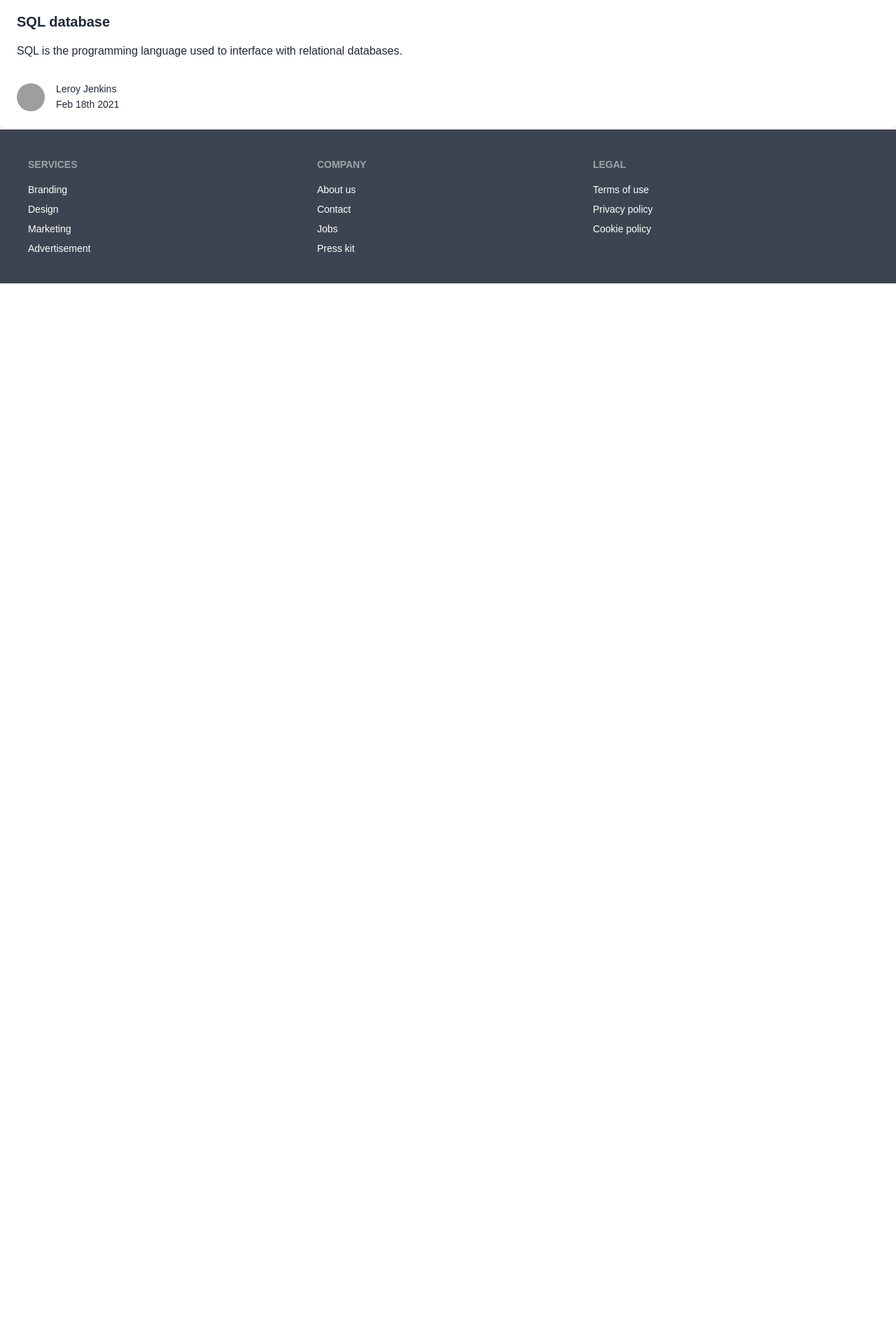
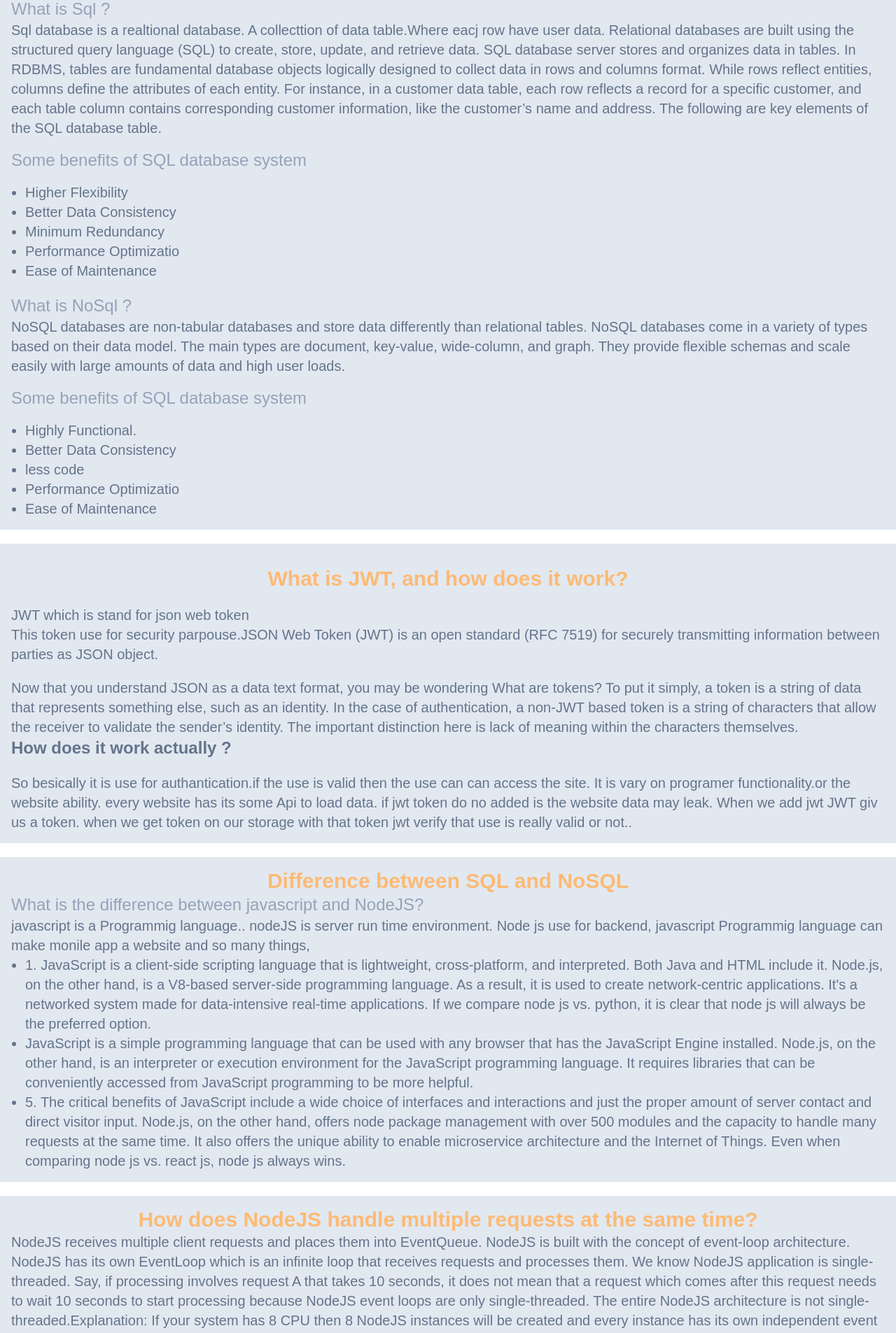
Before and after one commit to Nahid-07/Travelog-client, a React (Create React App) app: page /blog in a window 1280 px wide. Shown: the part 143-2048 px from the top of the page at 70% size. Before the commit the page ends 800 px from the top, so only its background shows below. Built offline with nearby package versions, Linux system fonts and the light colour scheme; no server answers; grey boxes are pictures that could not be loaded.

Commit message:
blog added

```diff
--- a/src/Components/Blog/Blog.js
+++ b/src/Components/Blog/Blog.js
@@ -1,22 +1,168 @@
-import React from 'react';
-import useTitle from '../hook/useTitle';
+import React from "react";
+import useTitle from "../hook/useTitle";
 
 const Blog = () => {
-    useTitle('blog')
+  useTitle("blog");
   return (
-        <div className="max-w-full p-6 overflow-hidden rounded-lg shadow dark:bg-gray-900 dark:text-gray-100">
-	<article>
-		<h2 className="text-2xl font-bold">Difference between SQL and NoSQL</h2>
-        <h2 className='text-xl mt-4 font-bold'>SQL database</h2>
-		<p className="mt-4 dark:text-gray-400">SQL is the programming language used to interface with relational databases.</p>
-		<div className="flex items-center mt-8 space-x-4">
-			<img src="https://source.unsplash.com/100x100/?portrait" alt="" className="w-10 h-10 rounded-full dark:bg-gray-500" />
     <div>
-				<h3 className="text-sm font-medium">Leroy Jenkins</h3>
-				<time datetime="2021-02-18" className="text-sm dark:text-gray-400">Feb 18th 2021</time>
+      <div className="bg-slate-200 p-4">
+        <h1 className="text-3xl font-bold text-orange-300 text-center">
+          Difference between SQL and NoSQL
+        </h1>
+        <div>
+          <p className="text-xl text-slate-500">
+            <span className="text-2xl text-slate-400 mb-4">What is Sql ?</span>{" "}
+            <br />
+            Sql database is a realtional database. A collecttion of data
+            table.Where eacj row have user data. Relational databases are built
+            using the structured query language (SQL) to create, store, update,
+            and retrieve data. SQL database server stores and organizes data in
+            tables. In RDBMS, tables are fundamental database objects logically
+            designed to collect data in rows and columns format. While rows
+            reflect entities, columns define the attributes of each entity. For
+            instance, in a customer data table, each row reflects a record for a
+            specific customer, and each table column contains corresponding
+            customer information, like the customer’s name and address. The
+            following are key elements of the SQL database table. <br />
+            <span className="text-2xl text-slate-400 block my-4">
+              Some benefits of SQL database system
+            </span>
+            <ul className="ml-5">
+              <li className="list-disc">Higher Flexibility</li>
+              <li className="list-disc">Better Data Consistency</li>
+              <li className="list-disc">Minimum Redundancy</li>
+              <li className="list-disc">Performance Optimizatio</li>
+              <li className="list-disc">Ease of Maintenance</li>
+            </ul>
+          </p>
+        </div>
+        <div>
+          <p className="text-xl text-slate-500 mt-5">
+            <span className="text-2xl text-slate-400 mb-4">
+              What is NoSql ?
+            </span>{" "}
+            <br />
+            NoSQL databases are non-tabular databases and store data differently
+            than relational tables. NoSQL databases come in a variety of types
+            based on their data model. The main types are document, key-value,
+            wide-column, and graph. They provide flexible schemas and scale
+            easily with large amounts of data and high user loads. <br />
+            <span className="text-2xl text-slate-400 block my-4">
+              Some benefits of SQL database system
+            </span>
+            <ul className="ml-5">
+              <li className="list-disc">Highly Functional.</li>
+              <li className="list-disc">Better Data Consistency</li>
+              <li className="list-disc"> less code</li>
+              <li className="list-disc">Performance Optimizatio</li>
+              <li className="list-disc">Ease of Maintenance</li>
+            </ul>
+          </p>
         </div>
       </div>
-	</article>
+      <div className="bg-slate-200 p-4 mt-5">
+        <h1 className="text-3xl font-bold text-orange-300 text-center pt-4">
+          What is JWT, and how does it work?
+        </h1>
+        <p className="text-xl text-slate-500 mt-5">
+          JWT which is stand for json web token <br />
+          This token use for security parpouse.JSON Web Token (JWT) is an open
+          standard (RFC 7519) for securely transmitting information between
+          parties as JSON object.
+        </p>
+        <p className="text-xl text-slate-500 mt-5">
+          Now that you understand JSON as a data text format, you may be
+          wondering What are tokens? To put it simply, a token is a string of
+          data that represents something else, such as an identity. In the case
+          of authentication, a non-JWT based token is a string of characters
+          that allow the receiver to validate the sender’s identity. The
+          important distinction here is lack of meaning within the characters
+          themselves.
+        </p>
+        <h1 className="text-2xl font-semibold text-slate-500">
+          How does it work actually ?
+        </h1>
+        <p className="text-xl text-slate-500 mt-5">
+          So besically it is use for authantication.if the use is valid then the
+          use can can access the site. It is vary on programer functionality.or
+          the website ability. every website has its some Api to load data. if
+          jwt token do no added is the website data may leak. When we add jwt
+          JWT giv us a token. when we get token on our storage with that token
+          jwt verify that use is really valid or not..
+        </p>
+      </div>
+      <div className="bg-slate-200 p-4 mt-5">
+        <h1 className="text-3xl font-bold text-orange-300 text-center">
+          Difference between SQL and NoSQL
+        </h1>
+        <div>
+          <p className="text-xl text-slate-500">
+            <span className="text-2xl text-slate-400 mb-4">
+              What is the difference between javascript and NodeJS?
+            </span>{" "}
+            <br />
+            javascript is a Programmig language.. nodeJS is server run time
+            environment. Node js use for backend, javascript Programmig language
+            can make monile app a website and so many things,
+            <ul className="ml-5">
+              <li className="list-disc">
+                1. JavaScript is a client-side scripting language that is
+                lightweight, cross-platform, and interpreted. Both Java and HTML
+                include it. Node.js, on the other hand, is a V8-based
+                server-side programming language. As a result, it is used to
+                create network-centric applications. It's a networked system
+                made for data-intensive real-time applications. If we compare
+                node js vs. python, it is clear that node js will always be the
+                preferred option.
+              </li>
+              <li className="list-disc">
+                JavaScript is a simple programming language that can be used
+                with any browser that has the JavaScript Engine installed.
+                Node.js, on the other hand, is an interpreter or execution
+                environment for the JavaScript programming language. It requires
+                libraries that can be conveniently accessed from JavaScript
+                programming to be more helpful.
+              </li>
+              <li className="list-disc">
+                5. The critical benefits of JavaScript include a wide choice of
+                interfaces and interactions and just the proper amount of server
+                contact and direct visitor input. Node.js, on the other hand,
+                offers node package management with over 500 modules and the
+                capacity to handle many requests at the same time. It also
+                offers the unique ability to enable microservice architecture
+                and the Internet of Things. Even when comparing node js vs.
+                react js, node js always wins.
+              </li>
+            </ul>
+          </p>
+        </div>
+      </div>
+      <div className="bg-slate-200 p-4 mt-5">
+        <h1 className="text-3xl font-bold text-orange-300 text-center">
+          How does NodeJS handle multiple requests at the same time?
+        </h1>
+        <p className="text-xl text-slate-500">
+          NodeJS receives multiple client requests and places them into
+          EventQueue. NodeJS is built with the concept of event-loop
+          architecture. NodeJS has its own EventLoop which is an infinite loop
+          that receives requests and processes them. We know NodeJS application
+          is single-threaded. Say, if processing involves request A that takes
+          10 seconds, it does not mean that a request which comes after this
+          request needs to wait 10 seconds to start processing because NodeJS
+          event loops are only single-threaded. The entire NodeJS architecture
+          is not single-threaded.Explanation: If your system has 8 CPU then 8
+          NodeJS instances will be created and every instance has its own
+          independent event loop. Now NodeJS can process all request parallelly.
+          They are all share same port (PORT 3000) but not state. The master
+          process listens on a port, accepts new connections and distributes
+          them across the workers in a round-robin fashion, with some built-in
+          smarts to avoid overloading a worker process.Node is a runtime, and no
+          it is not single threaded, nor is is multithreaded. Confusing? Yes,
+          but true. JavaScript is single threaded. The Node runtime is not. By
+          default, Node only executes one JavaScript instance unless instructed
+          to use more.
+        </p>
+      </div>
     </div>
   );
 };
--- a/src/Components/Login/Login.js
+++ b/src/Components/Login/Login.js
@@ -9,19 +9,16 @@ const Login = () => {
     useTitle('login')
     let location = useLocation();
     let from = location.state?.from?.pathname || "/";
-    if(loading){
-      return <progress className="progress w-full"></progress>
-    }
     const handleSubmit = e =>{
         e.preventDefault()
         const form = e.target;
         const email = form.email.value;
         const password = form.password.value;
         login(email,password)
-        .then(() =>{
-            // const user = result.user;
+        .then((result) =>{
+            const user = result.user;
+            console.log(user);
         }).catch(err => setError(err.message))
-
         setError('')
     }
     const handleGoogle = ()=>{
@@ -32,6 +29,9 @@ const Login = () => {
         .catch(err => setError(err.message))
         setError('')
 
+    }
+    if(loading){
+      return <progress className="progress w-full"></progress>
     }
   return (
       <div className="w-full max-w-md p-8 mx-auto space-y-3 rounded-xl bg-gray-100 my-20">
--- a/src/Components/Navbar/Navbar.js
+++ b/src/Components/Navbar/Navbar.js
@@ -18,7 +18,7 @@ const Navbar = () => {
       </li>
       }
       {
-        user?.email && <li className="text-white">
+      <li className="text-white">
         <Link to="/adservices">Add service</Link>
       </li>
       }
--- a/src/Components/ServiceDetails/ServiceDetails.js
+++ b/src/Components/ServiceDetails/ServiceDetails.js
@@ -350,7 +350,7 @@ const ServiceDetails = () => {
               :
               <>
                 <div className="text-red-800 text-xl">
-                Pleaser log in to add your valueable review
+                Please log in to add your valueable review
               </div>
               <Link to='/login' className="bg-orange-600 px-5 py-3 text-white font-semibold rounded-full mt-4">Login</Link>
               </>
--- a/src/Context/AuthContext.js
+++ b/src/Context/AuthContext.js
@@ -39,13 +39,7 @@ const AuthContext = ({ children }) => {
 
         }).catch(err => console.log(err))
     }
-    useEffect(()=>{
-        const unsubscribe = onAuthStateChanged(auth,currentUser=>{
-            setUser(currentUser)
-            setLoading(false)
-        })
-        return ()=> unsubscribe()
-    },[])
+
     const authInfo = {
         user,
         signUp,
@@ -56,7 +50,13 @@ const AuthContext = ({ children }) => {
         loading
     };
     // onAuth state observer
-
+    useEffect(()=>{
+        const unsubscribe = onAuthStateChanged(auth,currentUser=>{
+            setUser(currentUser)
+            setLoading(false)
+        })
+        return ()=> unsubscribe()
+    },[])
     return (
         <div>
         <ContextProvider.Provider value={authInfo}>
```
Lines whose indentation alone changed are shown as unchanged.
